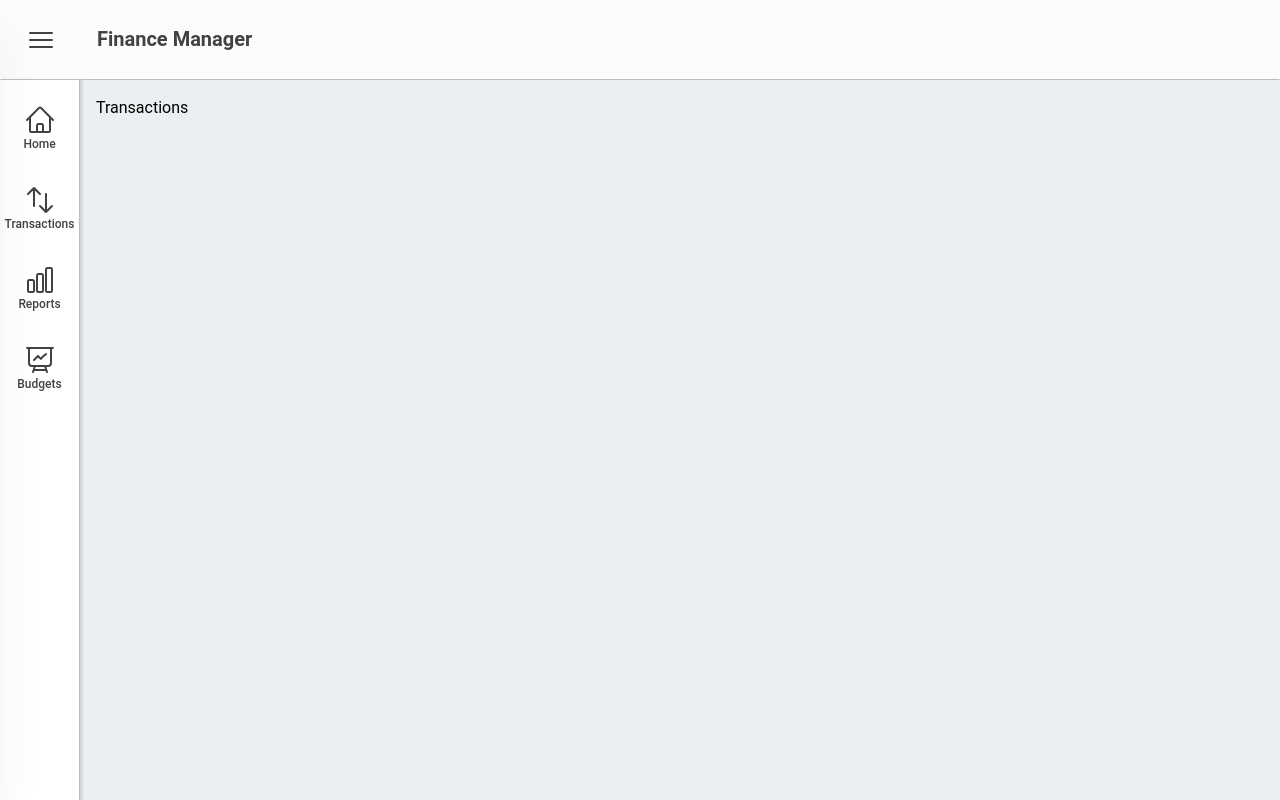
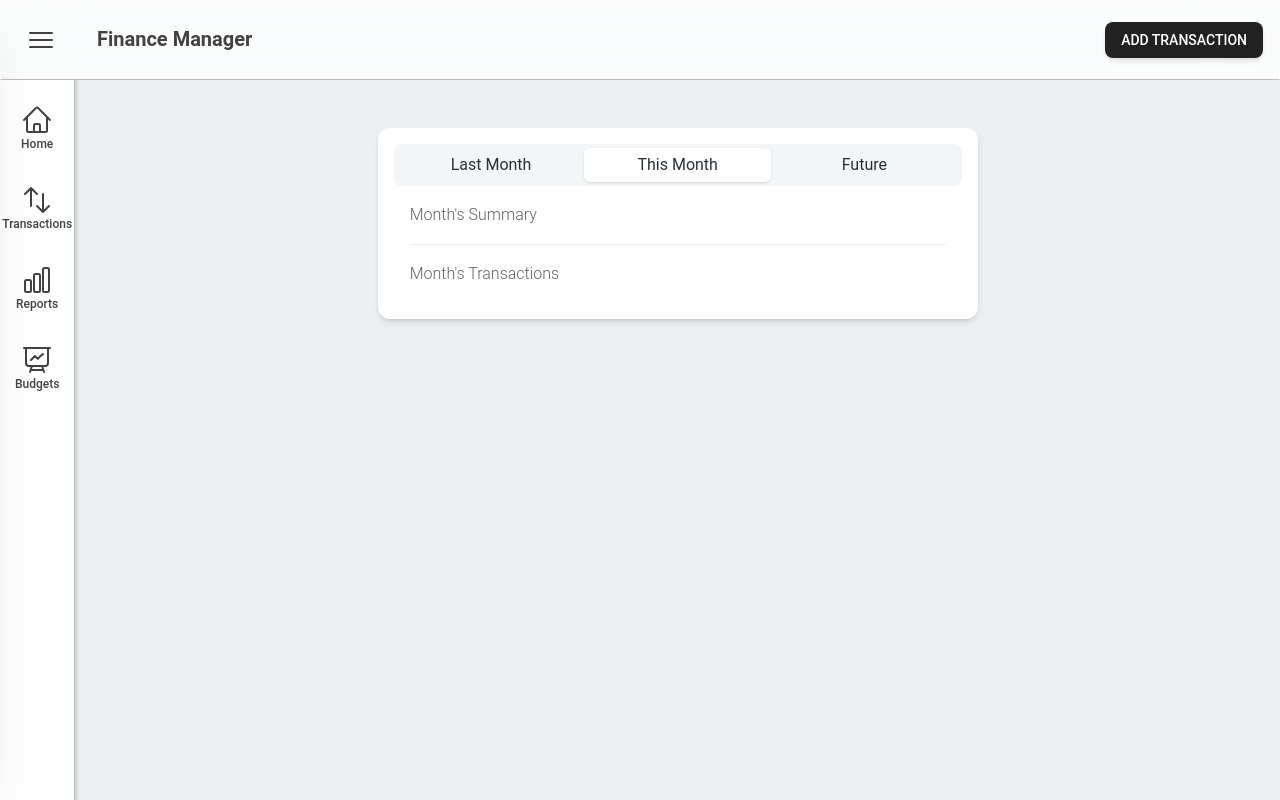
Before and after one commit to hzburki/finance-manager-ui, a React (Vite) app: page /transactions in a window 1280 px wide. Built offline with nearby package versions, Linux system fonts and the light colour scheme.

Commit message:
added skeleton for transactions page

```diff
--- a/src/components/layout/app-navbar.comp.tsx
+++ b/src/components/layout/app-navbar.comp.tsx
@@ -1,5 +1,10 @@
 import React from "react";
-import { IconButton, Navbar, Typography } from "@material-tailwind/react";
+import {
+  Button,
+  IconButton,
+  Navbar,
+  Typography,
+} from "@material-tailwind/react";
 
 interface AppNavBarProps {
   toggleDrawer: () => void;
@@ -29,10 +34,25 @@ export default function AppNavBar(props: AppNavBarProps) {
         </IconButton>
       </div>
 
-      <div className="flex flex-grow flex-row h-full px-4 items-center">
-        <Typography variant="h5" className="text-gray-800">
-          Finance Manager
-        </Typography>
+      <div className="flex flex-grow flex-row justify-between h-full px-4 items-center">
+        {/* Left App Bar */}
+        <div>
+          <Typography variant="h5" className="text-gray-800">
+            Finance Manager
+          </Typography>
+        </div>
+
+        {/* Right App Bar */}
+        <div>
+          <Button variant="filled" size="sm">
+            <Typography
+              variant="button"
+              className="text-white text-sm font-medium"
+            >
+              Add Transaction
+            </Typography>
+          </Button>
+        </div>
       </div>
     </Navbar>
   );
--- a/src/components/layout/dashboard.layout.tsx
+++ b/src/components/layout/dashboard.layout.tsx
@@ -21,7 +21,7 @@ export default function DashboardLayout() {
         <SideMenu />
 
         {/* Children */}
-        <div className="min-h-full">
+        <div className="min-h-full w-full">
           <Outlet />
         </div>
       </div>
--- a/src/screens/index.screen.tsx
+++ b/src/screens/index.screen.tsx
@@ -1,5 +1,12 @@
-import React from "react";
+import React, { useEffect } from "react";
+import { useNavigate } from "react-router-dom";
 
 export default function IndexScreen() {
+  const navigate = useNavigate();
+
+  useEffect(() => {
+    navigate("/transactions");
+  }, []);
+
   return <div>Index Screen</div>;
 }
--- a/src/screens/transactions.screen.tsx
+++ b/src/screens/transactions.screen.tsx
@@ -1,5 +1,51 @@
 import React from "react";
+import {
+  Tab,
+  Tabs,
+  Card,
+  TabsBody,
+  TabPanel,
+  TabsHeader,
+} from "@material-tailwind/react";
+
+const tabsData = [
+  {
+    label: "Last Month",
+    value: "08-2023",
+  },
+  {
+    label: "This Month",
+    value: "09-2023",
+  },
+  {
+    label: "Future",
+    value: "10-2023",
+  },
+];
 
 export default function TransactionScreen() {
-  return <div className="p-4">Transactions</div>;
+  return (
+    <div className="flex justify-center items-start py-12">
+      <Card className="p-4 w-[600px] mx-4">
+        <Tabs value="09-2023">
+          <TabsHeader>
+            {tabsData.map(({ label, value }) => (
+              <Tab key={value} value={value}>
+                {label}
+              </Tab>
+            ))}
+          </TabsHeader>
+          <TabsBody>
+            {tabsData.map(({ value }) => (
+              <TabPanel key={value} value={value}>
+                <div>Month's Summary</div>
+                <hr className="my-4" />
+                <div>Month's Transactions</div>
+              </TabPanel>
+            ))}
+          </TabsBody>
+        </Tabs>
+      </Card>
+    </div>
+  );
 }
```
